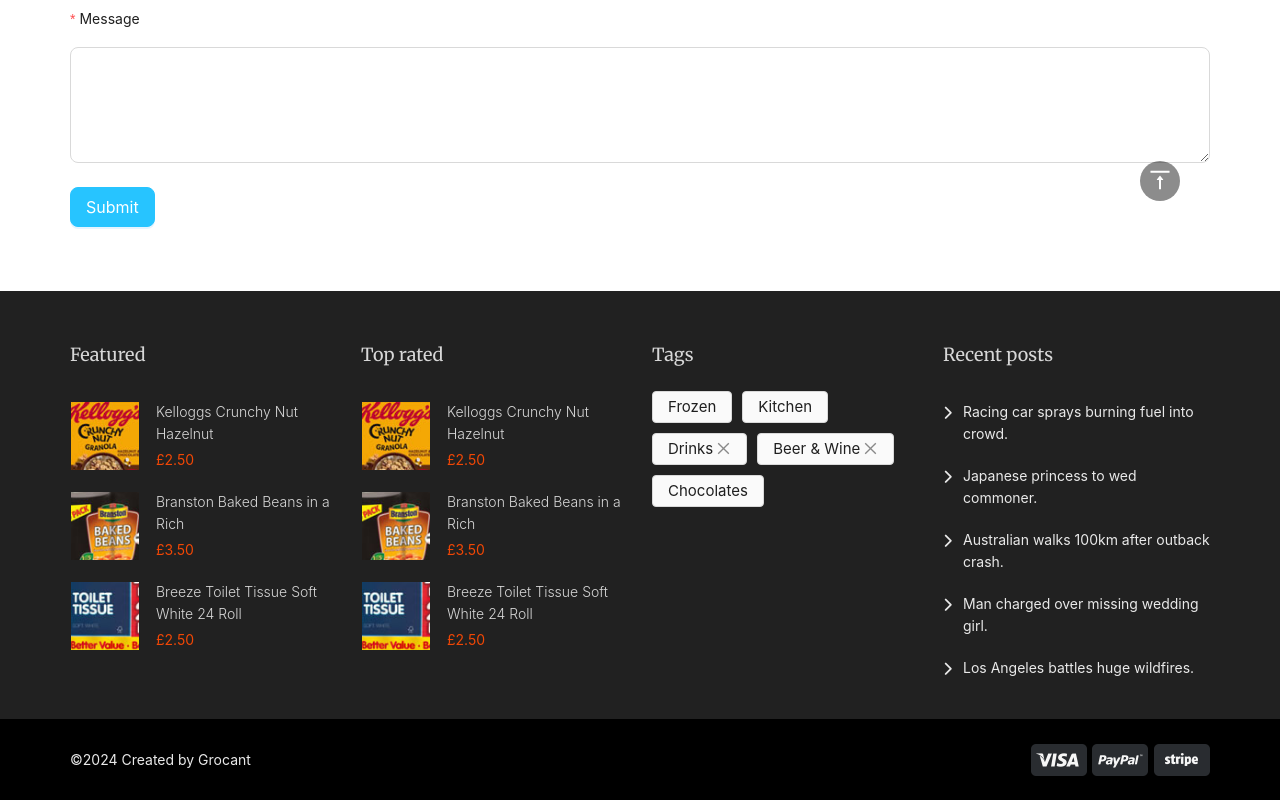
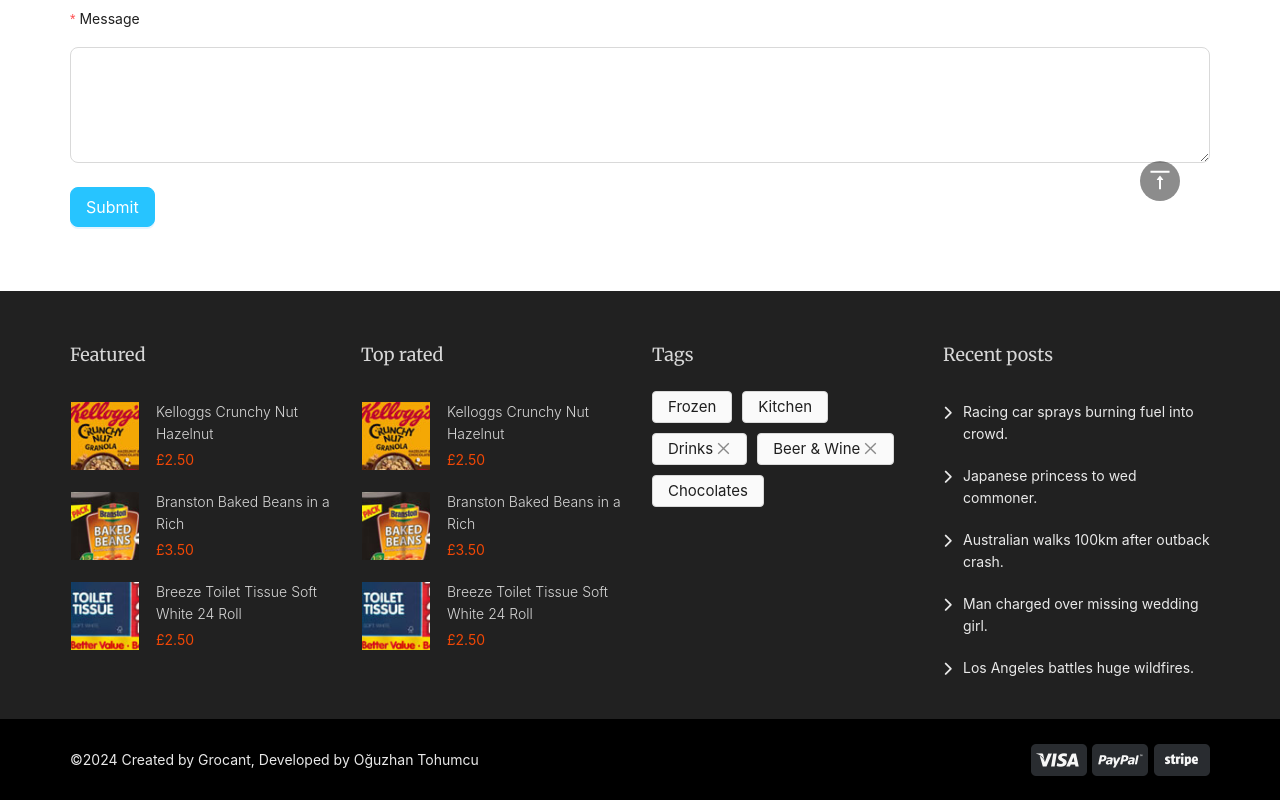
Before and after one commit to oguzthmc/grocant, a React (Create React App) app: page /contact in a window 1280 px wide. Shown: the part 549-1349 px from the top of the page. Built offline with nearby package versions, Linux system fonts and the light colour scheme.

Commit message:
signature & deploy, the project is finished

```diff
--- a/src/components/common/footerCopyright.js
+++ b/src/components/common/footerCopyright.js
@@ -5,7 +5,7 @@
   return (
     <div className="footerCopyright">
       <div className="container">
-        <div className="copyright">©2024 Created by Grocant</div>
+        <div className="copyright">©2024 Created by Grocant, Developed by Oğuzhan Tohumcu</div>
         <div className="toTop">
           <img src={payment} alt="payment" />
         </div>
```
